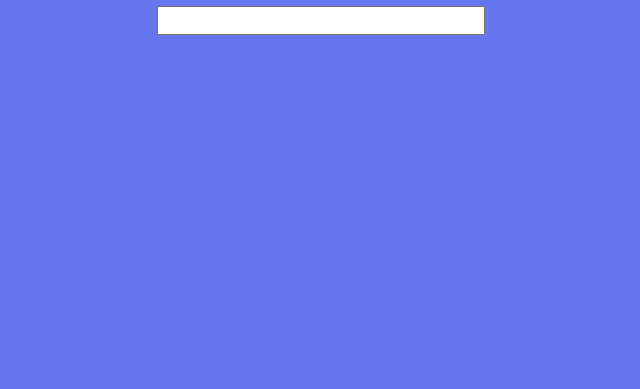
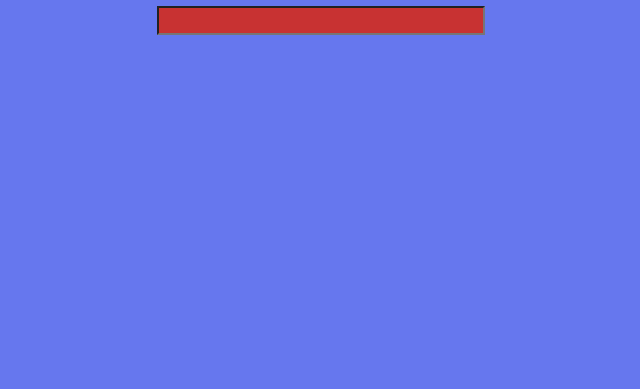
Before and after one commit to tuomosalonen/morottaja, a plain HTML site: page index.html in a window 1280 px wide. Shown: the part 427-816 px from the top of the page, without its empty margins (327-967 px from the left). Drawn offline with nearby package versions, Linux system fonts and the light colour scheme.

Commit message:
Lisätty punainen-class

```diff
--- a/style.css
+++ b/style.css
@@ -13,3 +13,7 @@ input {
     width: 40vh;
     font-size: 125%;
 }
+
+.punainen {
+    background-color: rgb(200, 50, 50);
+}
```
